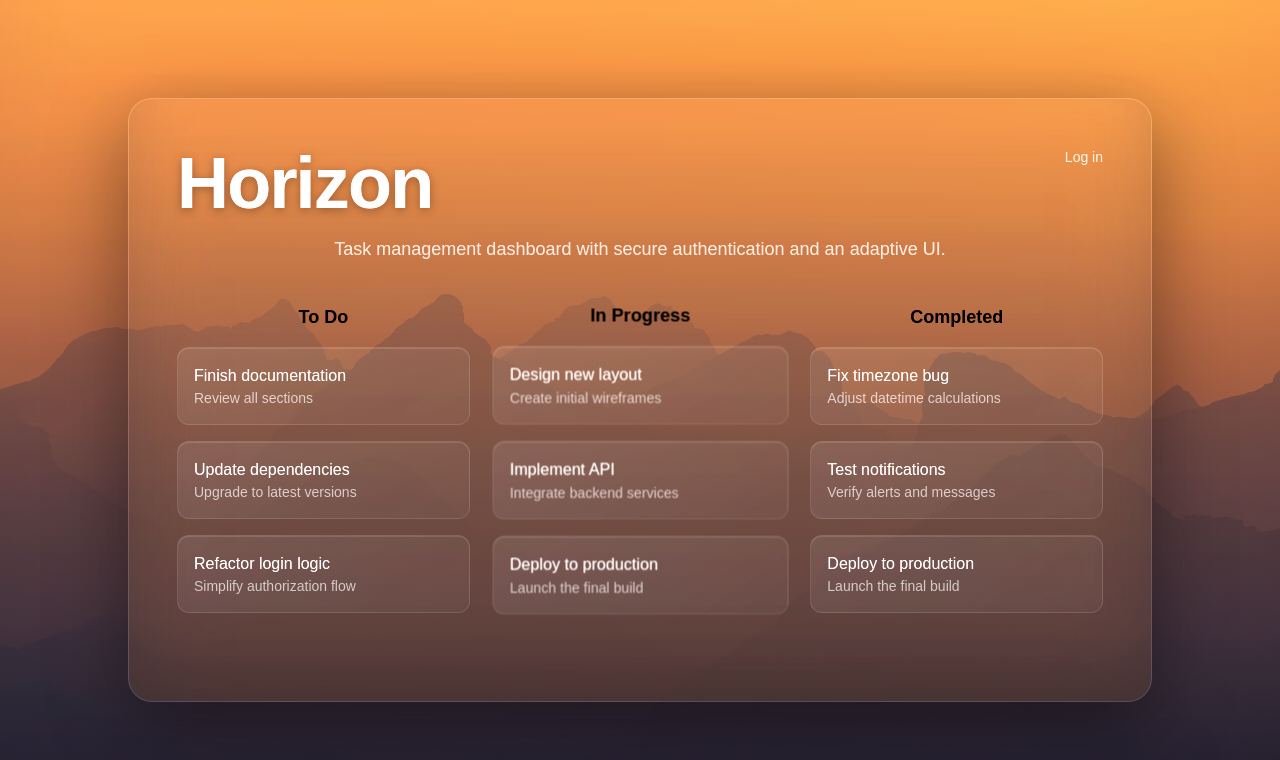
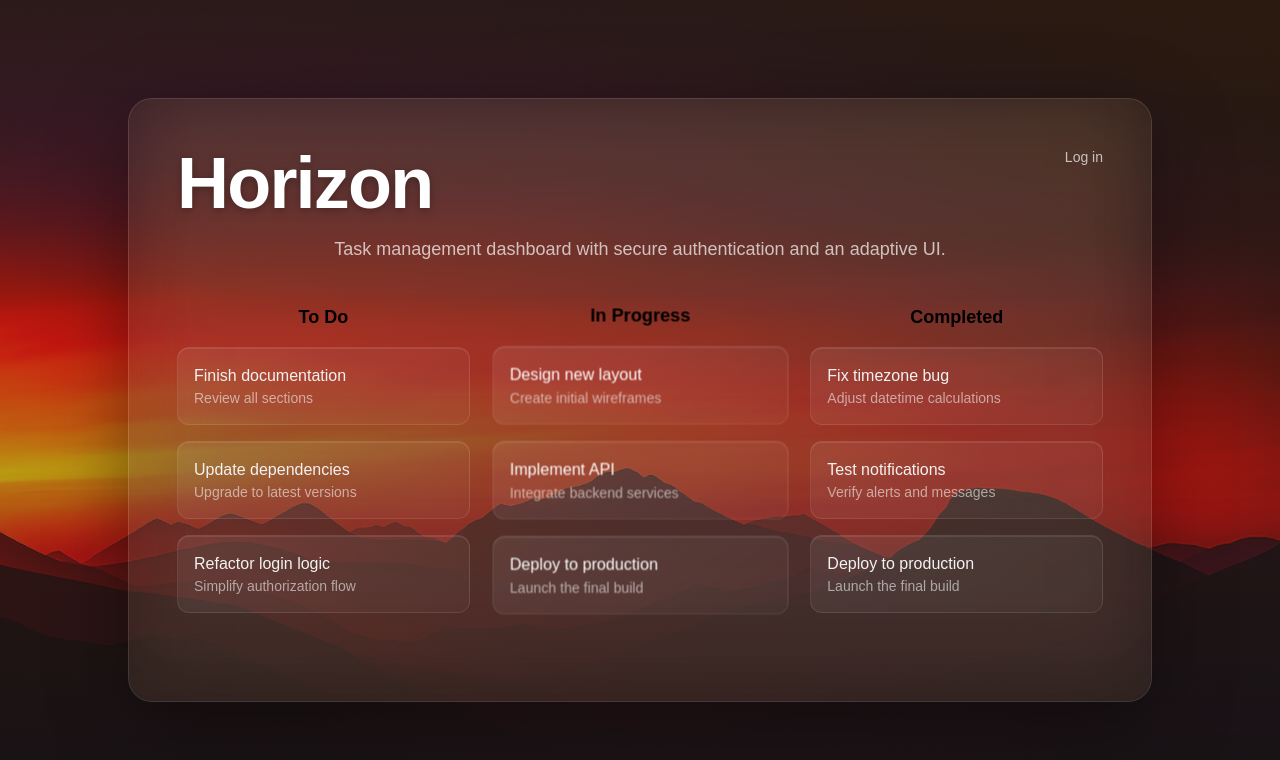
Before and after one commit to vmoreira-dev/Horizon, a Next.js app: page / in a window 1280 px wide. Shown: the top 760 px of the page. Built offline with nearby package versions, Linux system fonts and the light colour scheme.

Commit message:
changed background and improved color

```diff
--- a/src/app/globals.css
+++ b/src/app/globals.css
@@ -31,11 +31,7 @@ body {
   align-items: center;
 
   /* Base photo with warmer bias */
-  background:
-    linear-gradient(to bottom, rgba(255,150,60,0.25), rgba(15,15,40,0.4)),
-    url("/background.webp") center 75% / cover no-repeat fixed;
-
-  filter: brightness(1.15) contrast(1.05) saturate(1.25);
+  background:url("/background.webp") center 75% / cover no-repeat fixed;
 }
 
 .horizon-bg::before {
@@ -51,7 +47,7 @@ body {
   content: "";
   position: fixed;
   inset: 0;
-  background: rgba(255, 170, 70, 0.15); /* softer, visible warmth */
+  background: rgba(200, 134, 59, 0.15); /* softer, visible warmth */
   mix-blend-mode: overlay;
   pointer-events: none;
   z-index: 1;
```
Also changed, not shown: public/background.webp.
